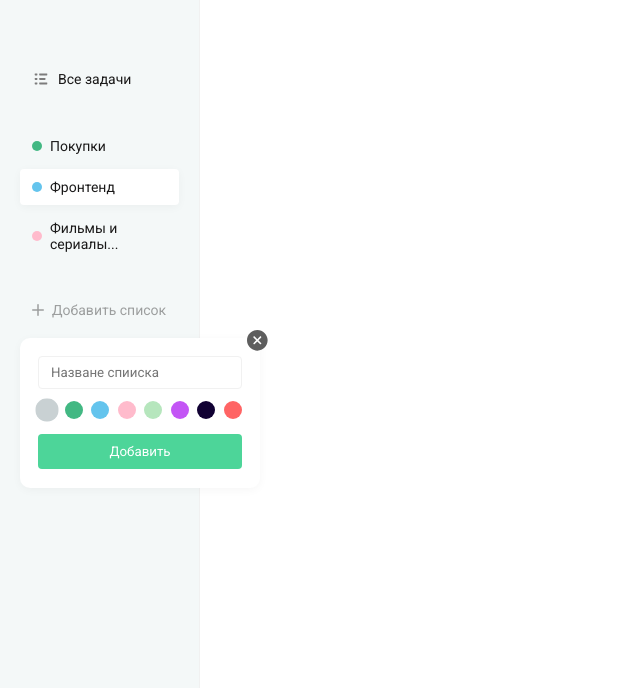
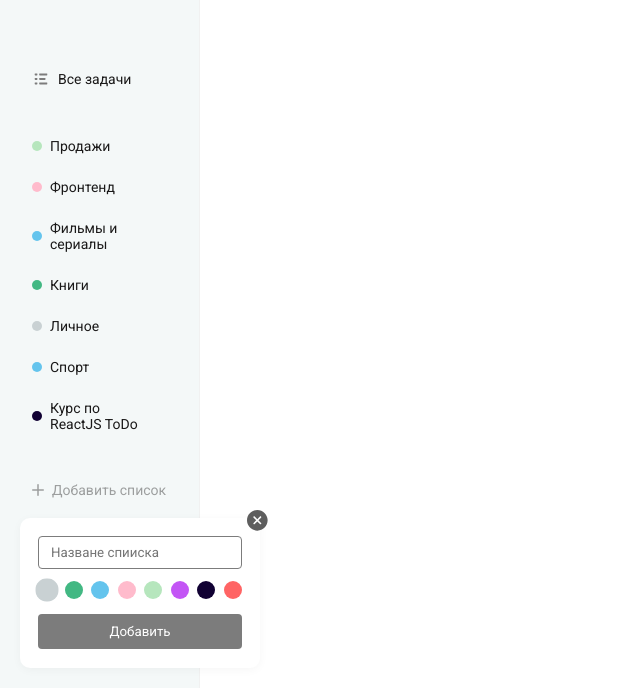
Before and after one commit to nikay666/todo-react, a React (Create React App) app: page / in a window 1280 px wide. Both pictures are taken after a click on the element "Добавить список". Shown: the top 688 px of the page, without its empty margins (0-640 px from the left). Built offline with nearby package versions, Linux system fonts and the light colour scheme.

Commit message:
Added the ability to delete a  list  item, improved the popup functionality

```diff
--- a/src/App.js
+++ b/src/App.js
@@ -1,15 +1,20 @@
-import React from 'react'
+import React, { useState } from 'react'
 import List from './components/List'
 import AddList from './components/AddList';
 
 import DB from './assets/db.json';
 
+export function filterColorByID(arr, id){
+  return arr.find(color  => color.id === id).name
+}
 
 function App() {
+  const items = DB.lists.map(item => {
+    item.color = filterColorByID(DB.colors, item.colorId)
+    return item
+  })
 
-  // const [value, setValue] = useState(initialState);
-
-
+  const [lists, setLists ] = useState(items)
 
   const titleItems = [
     {
@@ -22,26 +27,7 @@ function App() {
       active: false,
     },
   ]
-  const items= [
-    {
-      id:1,
-      color: 'green',
-      name: 'Покупки',
-      active: false,
-    },
-    {
-      id: 2,
-      color: 'blue',
-      name: 'Фронтенд',
-      active: true,
-    },
-    {
-      id: 3,
-      color: 'pink',
-      name: 'Фильмы и сериалы...',
-      active: false,
-    },
-  ]
+
   const addList = [
     {
       id: 0,
@@ -73,7 +59,20 @@ function App() {
     },
   ]
 
+  const onAdd = (obj) => {
+    const newList  = [...lists,  obj]
+    setLists(newList)
+  }
 
+  const removeItem = (obj) => {
+   if(window.confirm(`Вы действительно хотите удалить элемент ${obj.name}?`)){
+    const newList = lists.filter(el => el.id !== obj.id)
+    setLists(newList);
+   }
+
+}
+
+  console.log(lists)
   return (
     <div className="todo">
       <div className="todo__sidebar" >
@@ -82,10 +81,11 @@ function App() {
           isRemovable={false}
         />
         <List
-          items={items}
+          items={lists}
           isRemovable={true}
+          onRemove={removeItem}
         />
-      <AddList items={addList} colors={DB.colors} />
+      <AddList onAdd={onAdd} items={addList} colors={DB.colors} />
       </div>
       <div className="todo__tasks">
 
--- a/src/components/AddList/index.js
+++ b/src/components/AddList/index.js
@@ -3,15 +3,46 @@ import List from '../List'
 import './AddList.scss'
 import Badge from '../Badge'
 import closeSVG from '../../assets/img/close.svg'
+import {filterColorByID} from '../../App'
 
-const AddList = ({items, colors}) => {
+const AddList = ({items, colors, onAdd}) => {
     const [visible, setVisible ] = useState(false)
     const [selectedColor, setSelectedColor] = useState(colors[0].id)
+    const [inputValue, setInputValue] = useState('')
+    const [disables, setDisabled] = useState(true)
 
+    const onClose =  () => {
+        setVisible(false)
+        setDisabled(true)
+        setInputValue('')
+        setSelectedColor(colors[0].id)
+    }
 
+    const changeInputValue =  (e) => {
+        e.target.value ? setDisabled(false) : setDisabled(true)
+        setInputValue(e.target.value)
+    }
+
+    const addList = () => {
+        const id = `f${(~~(Math.random()*1e8)).toString(16)}`;
+        onAdd( {
+            "id": id,
+            "name": inputValue.toString(),
+            "colorID":  selectedColor,
+            "color":  filterColorByID(colors, selectedColor)
+        })
+        onClose()
+    }
+
+    const EnterVlaue = (e) => {
+        console.log(e.key)
+        if(e.key === 'Enter'){
+           return disables === false ? addList() :  null
+        }
+    }
 
     return(
-        <div className="add-list">
+        <div className="add-list" onKeyPress={EnterVlaue}>
             <List
                 items={items}
                 isRemovable={false}
@@ -22,12 +53,18 @@ const AddList = ({items, colors}) => {
                 <button
                     className="close-btn"
                     aria-label='Закрыть окно создания нового списка'
-                    onClick={() => setVisible(false)}
+                    onClick={onClose}
                 >
                     <img className="close-btn__img" src={closeSVG} alt=""/>
                 </button>
 
-               <input className="field" type="text" placeholder="Назване спииска" />
+               <input
+                    onChange={changeInputValue}
+                    value={inputValue} className="field"
+                    type="text"
+                    placeholder="Назване спииска"
+                    autoFocus
+                />
                <div className="add-list__popup-colors">
                    <ul>
                        {colors.map(color =>
@@ -42,7 +79,12 @@ const AddList = ({items, colors}) => {
 
                    </ul>
                </div>
-                <button className="btn btn-primary">Добавить</button>
+
+                <button
+                    className="btn btn-primary"
+                    onClick={addList}
+                    disabled={disables}
+                >Добавить</button>
             </div>
             : null
             }
--- a/src/components/Badge/index.js
+++ b/src/components/Badge/index.js
@@ -5,7 +5,7 @@ import classNames from 'classnames'
 
 const Badge = ({color,onClick, className}) => {
     return (
-            <i onClick={onClick} className={classNames('badge', {[`badge--${color}`]: color}, className)} ></i>
+        <i onClick={onClick} className={classNames('badge', {[`badge--${color}`]: color}, className)} ></i>
     );
 }
 
--- a/src/components/List/List.scss
+++ b/src/components/List/List.scss
@@ -1,7 +1,18 @@
 @import '../../var.scss';
 
 .list{
+  $self: &;
   margin-bottom: 30px;
+
+  &__remove{
+    border: none;
+    background: none;
+    margin-left: 3px;
+    cursor: pointer;
+    transition: $transition;
+    opacity: 0;
+    padding: 0 5px;
+  }
 
   &__add-button{
       color: $dark;
@@ -26,10 +37,28 @@
     cursor: pointer;
     transition: $transition;
 
+    span{
+      flex: 1;
+    }
+
+    &:hover{
+      background-color: $white;
+      border-radius: $br;
+
+      #{$self}__remove{
+        opacity: .3;
+        &:hover{
+          opacity: 0.8;
+        }
+      }
+    }
+
+
     &.active{
       background-color: $white;
       box-shadow: $sidebar_item_shadow;
       border-radius: $br;
+
     }
 
     i{
--- a/src/components/List/index.js
+++ b/src/components/List/index.js
@@ -3,10 +3,11 @@ import './List.scss'
 import classNames from 'classnames'
 import Badge from '../Badge'
 
-const List = ({ items, isRemovable,  onClick }) => {
+import removeSVG from '../../assets/img/remove.svg'
+
+const List = ({ items, isRemovable,  onClick,  onRemove }) => {
 
     return(
-
         <ul className="list"  onClick={onClick} >
             {items.map(item =>  (
                 <li
@@ -19,11 +20,12 @@ const List = ({ items, isRemovable,  onClick }) => {
                         : <Badge color={item.color}/>
                     }
                     <span title={item.name}>{item.name}</span>
-                    {
-                        isRemovable ?
-                        <i>
-                        </i>
-                        : null
+                    { isRemovable &&
+                        <button
+                            aria-label="удалить элемент"
+                            className="list__remove"
+                            onClick={() => onRemove(item)}
+                        ><img src={removeSVG} alt="Удалить элемент"/> </button>
                     }
                 </li>
             ))}
--- a/src/index.scss
+++ b/src/index.scss
@@ -60,6 +60,14 @@ code {
   padding: 10px 20px;
   transition: $transition;
   cursor: pointer;
+
+  &:disabled{
+    background-color: $icon_gray;
+    cursor: auto;
+    &:hover{
+      background-color: $icon_gray;
+    }
+  }
 }
 
 .btn-primary{
```
Lines whose indentation alone changed are shown as unchanged.
